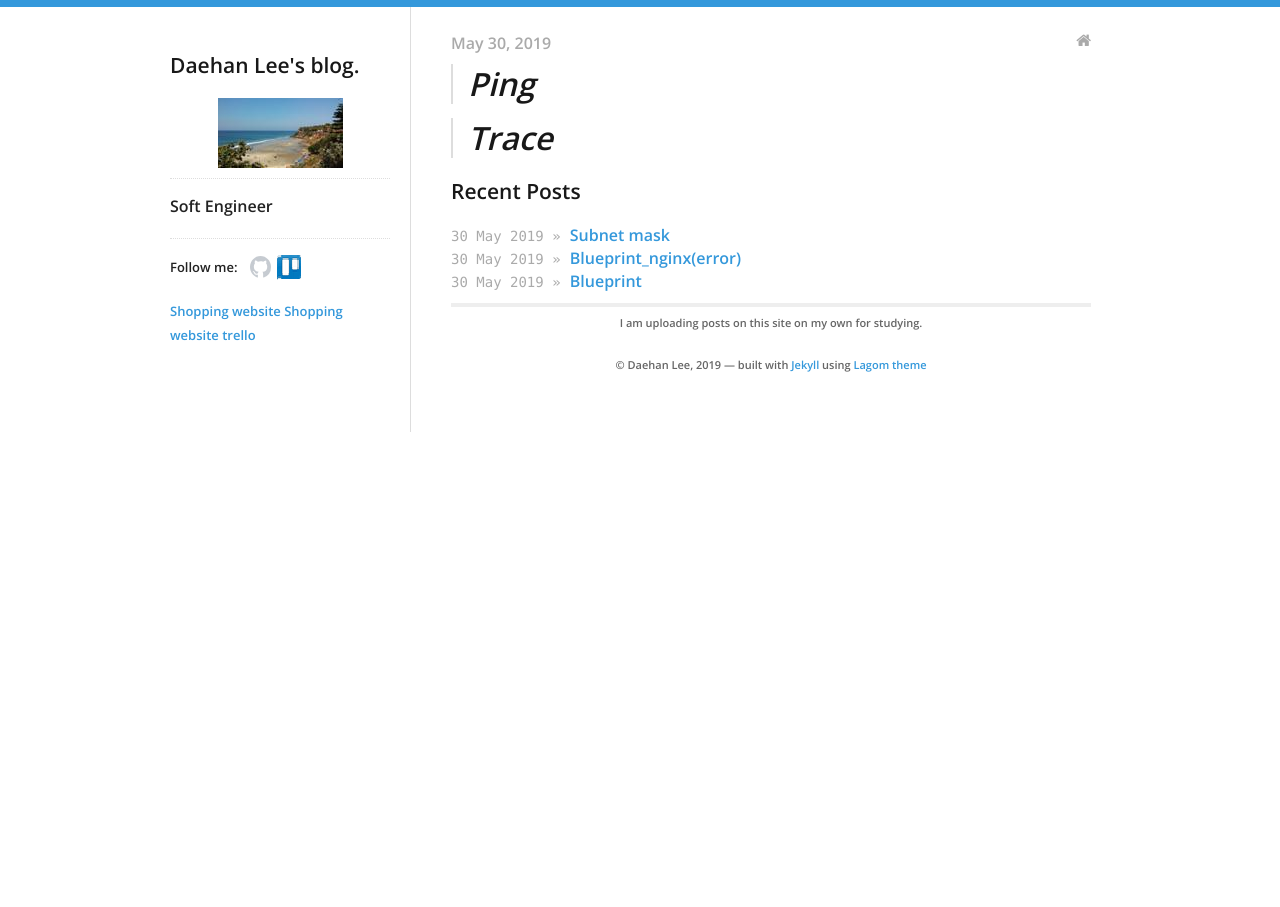
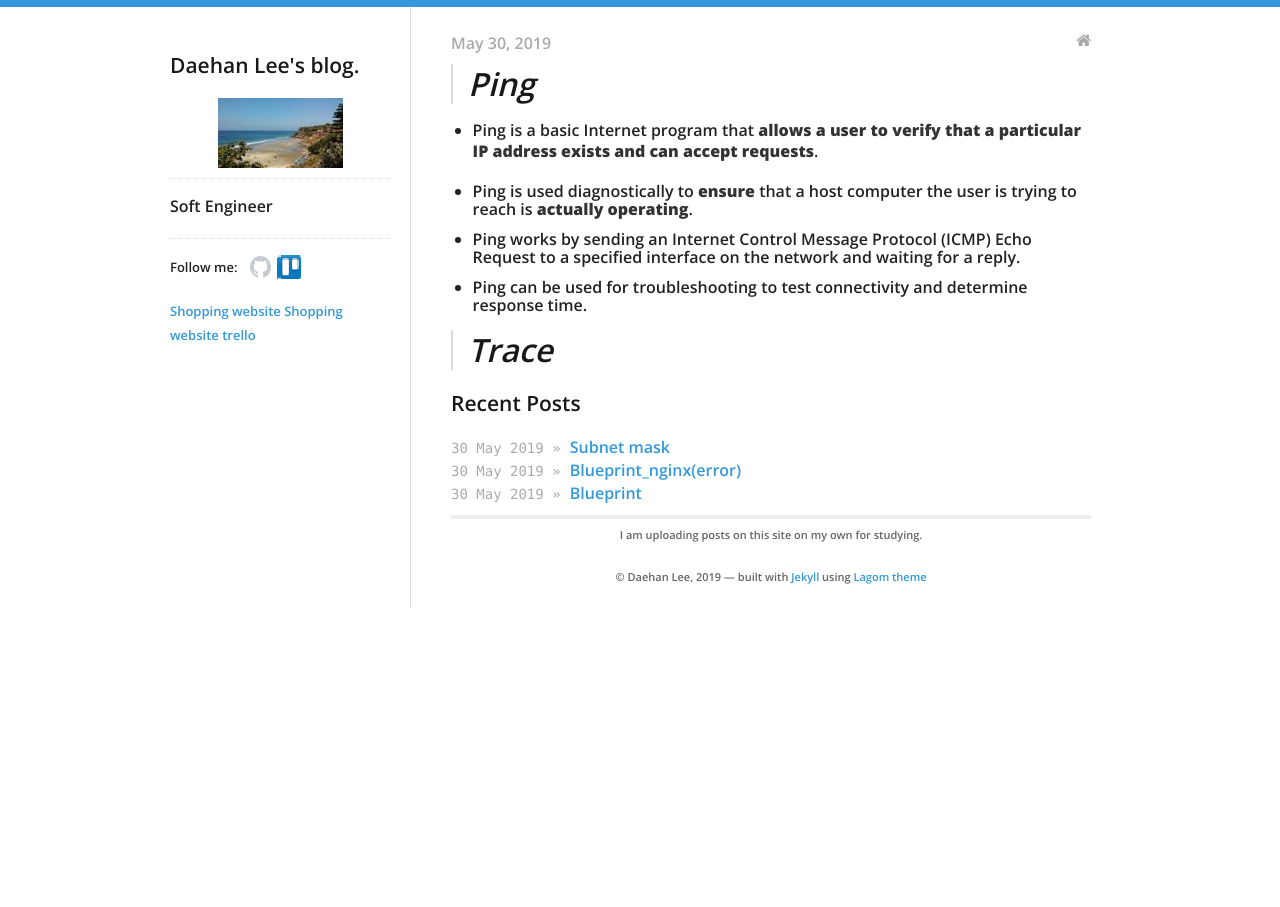
Before and after one commit to daehan0226/Study, a Jekyll site: the page built from _posts/2019-05-30-Ping Trace.md, in a window 1280 px wide. Built offline with Jekyll 4.4.1, drawn with Linux system fonts in a browser that asks for light colours.

Commit message:
Update 2019-05-30-Ping Trace.md

```diff
--- a/_posts/2019-05-30-Ping Trace.md
+++ b/_posts/2019-05-30-Ping Trace.md
@@ -7,6 +7,12 @@ categories:
 
 > # Ping
 
+* Ping is a basic Internet program that **allows a user to verify that a particular IP address exists and can accept requests**.
+
+* Ping is used diagnostically to **ensure** that a host computer the user is trying to reach is **actually operating**.
+* Ping works by sending an Internet Control Message Protocol (ICMP) Echo Request to a specified interface on the network and waiting for a reply.
+* Ping can be used for troubleshooting to test connectivity and determine response time.
+
 
 
 > # Trace
```
